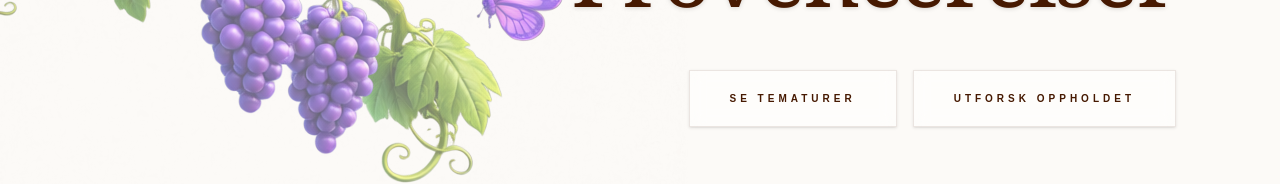
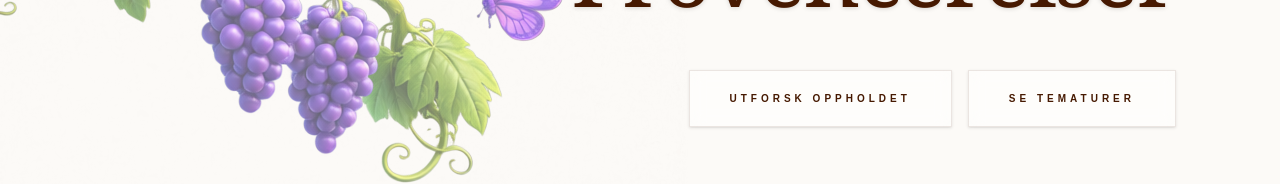
Before and after one commit to UtviklerenSiteAS/Provencereiser.com, a Next.js app in the folder root/: page / in a window 1280 px wide. Shown: the part 394-578 px from the top of the page. Built offline with nearby package versions, Linux system fonts and the light colour scheme; a web font is replaced by a local one.

Commit message:
Google verification file

```diff
--- a/root/app/HomeClient.tsx
+++ b/root/app/HomeClient.tsx
@@ -224,11 +224,11 @@ export default function HomeClient({ carouselImages }: { carouselImages: string[
                         </h1>
                     </div>
                     <div className="flex flex-col sm:flex-row gap-3 md:gap-4 justify-center items-center lg:justify-end">
+                        <a href="#about" className="w-full sm:w-auto px-8 md:px-10 py-4 md:py-5 bg-white/50 backdrop-blur-sm border border-amber-950/10 text-amber-950 text-[10px] font-bold uppercase tracking-[0.4em] hover:bg-white transition-all shadow-sm text-center">
+                            Utforsk Oppholdet
+                        </a>
                         <a href="#courses" className="w-full sm:w-auto px-8 md:px-10 py-4 md:py-5 bg-white/50 backdrop-blur-sm border border-amber-950/10 text-amber-950 text-[10px] font-bold uppercase tracking-[0.4em] hover:bg-white transition-all shadow-sm text-center">
                             Se Tematurer
-                        </a>
-                        <a href="#about" className="w-full sm:w-auto px-8 md:px-10 py-4 md:py-5 bg-white/50 backdrop-blur-sm border border-amber-950/10 text-amber-950 text-[10px] font-bold uppercase tracking-[0.4em] hover:bg-white transition-all shadow-sm text-center">
-                            Utforsk Oppholdet
                         </a>
                     </div>
                 </div>
--- /dev/null
+++ b/root/public/googledabb2ec32618652a (1).html
@@ -0,0 +1 @@
+google-site-verification: googledabb2ec32618652a.html
```
